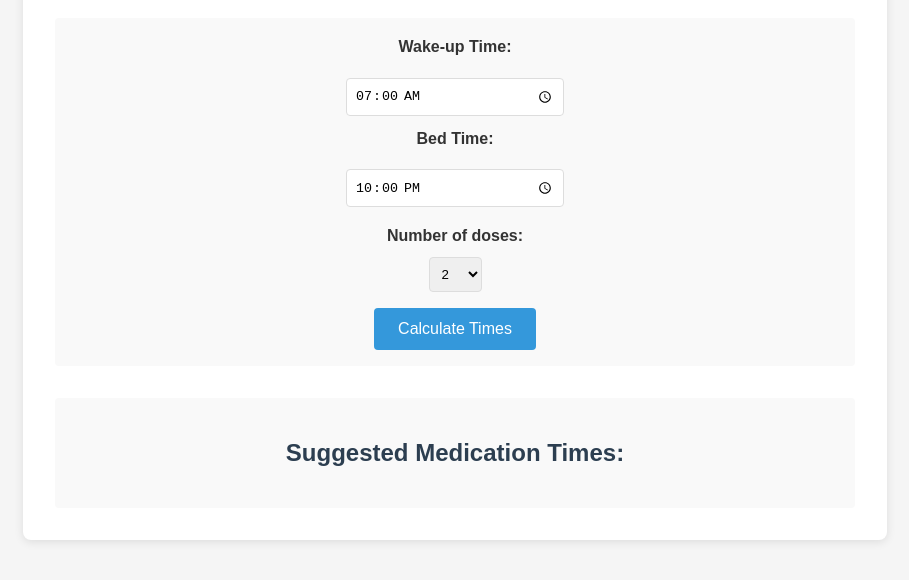
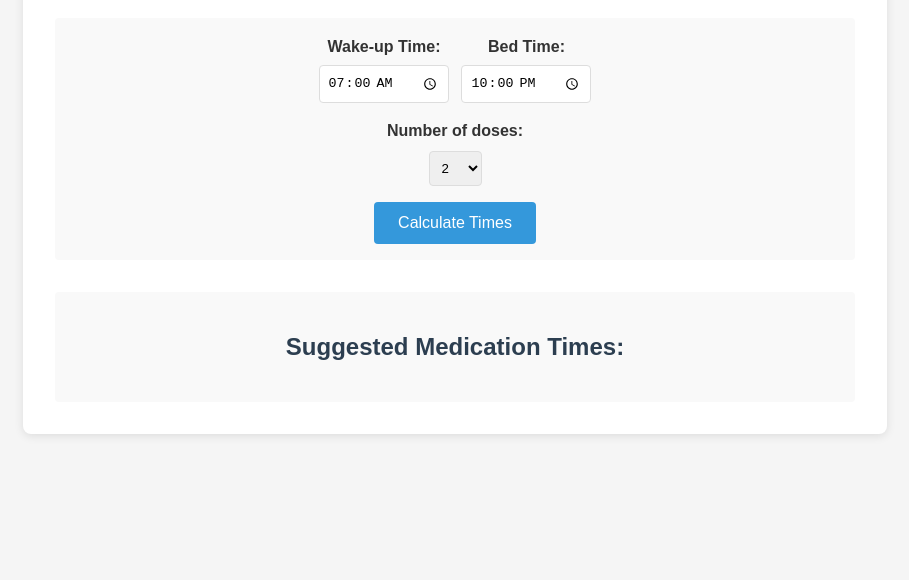
Before and after one commit to rockneu/PTP_MedTimeCalculator, a plain HTML site: page index.html in a window 1280 px wide. Shown: the part 140-720 px from the top of the page, without its empty margins (185-1094 px from the left). Drawn offline with Linux system fonts and the light colour scheme.

Commit message:
place wake-up and bed time to one row.

```diff
--- a/index.html
+++ b/index.html
@@ -13,11 +13,15 @@
         <h1>Medication Time Calculator</h1>
 
         <div class="input-section">
-            <div class="input-group time-range">
-                <label for="wake-up">Wake-up Time:</label>
-                <input type="time" id="wake-up" value="07:00">
-                <label for="bedtime">Bed Time:</label>
-                <input type="time" id="bedtime" value="22:00">
+            <div class="time-input-row">
+                <div class="time-input-group">
+                    <label for="wake-up">Wake-up Time:</label>
+                    <input type="time" id="wake-up" value="07:00">
+                </div>
+                <div class="time-input-group">
+                    <label for="bedtime">Bed Time:</label>
+                    <input type="time" id="bedtime" value="22:00">
+                </div>
             </div>
 
             <div class="input-group">
--- a/style.css
+++ b/style.css
@@ -35,14 +35,26 @@ h1, h2 {
     align-items: center;
 }
 
-.time-range {
+.time-input-row {
     display: flex;
-    align-items: center;
-    gap: 10px;
+    justify-content: center;
+    gap: 30px;
+    margin-bottom: 15px;
 }
 
-.time-separator {
-    margin: 0 5px;
+.time-input-group {
+    display: flex;
+    flex-direction: column;
+    align-items: center;
+    gap: 5px;
+}
+
+.time-input-group label {
+    margin-bottom: 0;
+}
+
+.time-input-group input {
+    margin-bottom: 0;
 }
 
 .doses-input {
```
